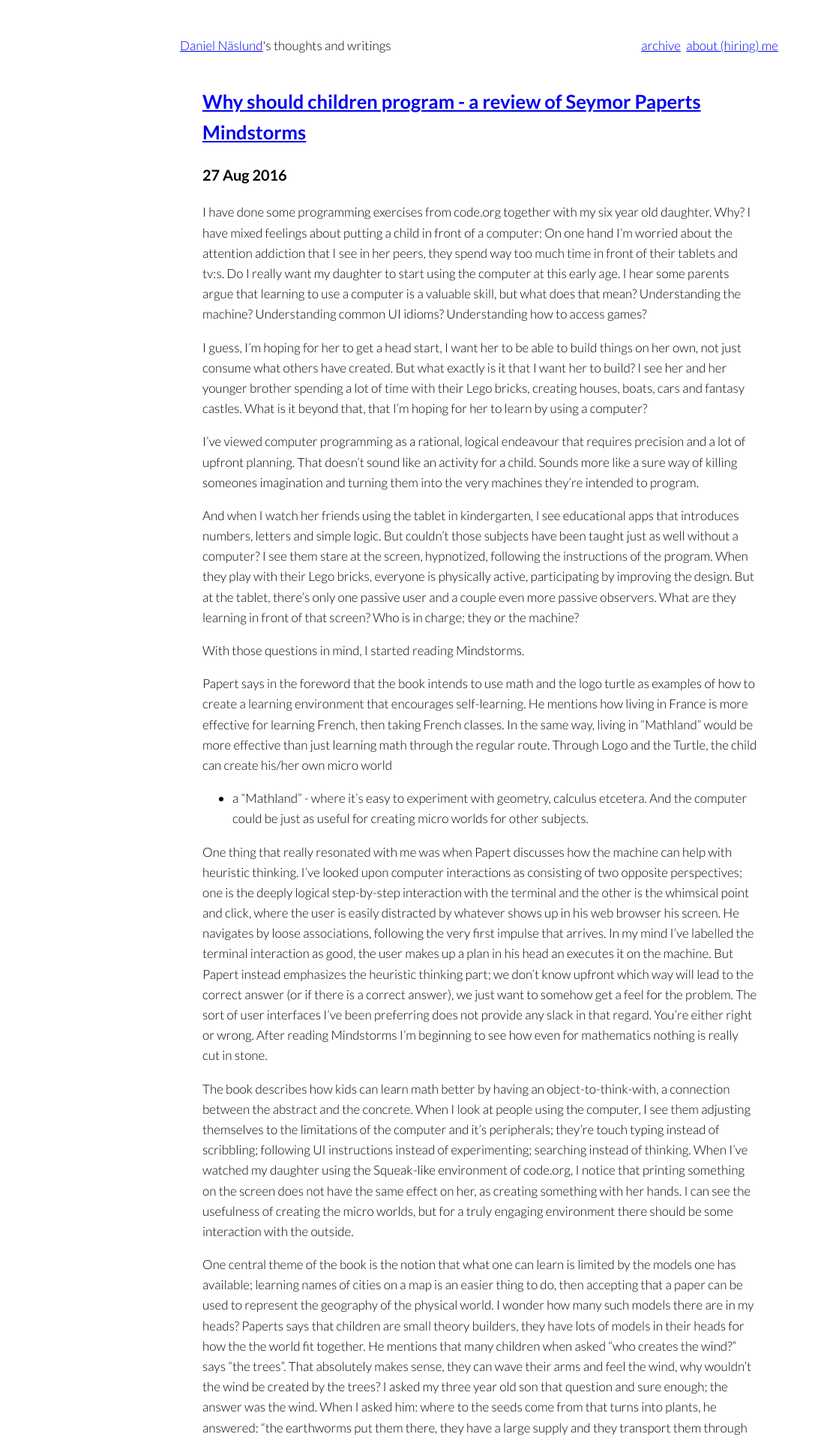
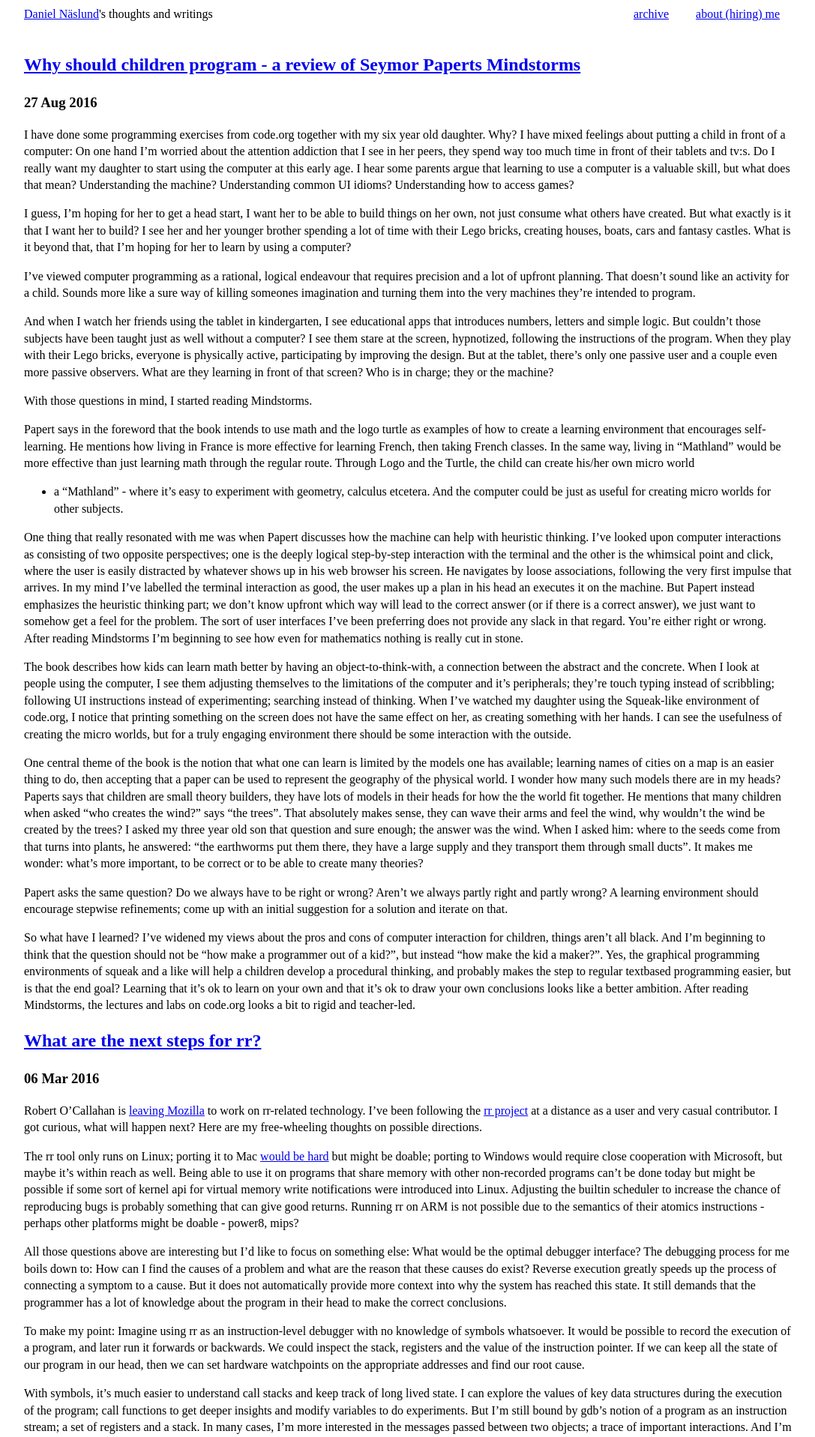
Before and after one commit to dannas/dannas.github.com, a Jekyll site: the page built from index.html, in a window 1280 px wide. Shown: the top 1917 px of the page at 75% size, without its empty margins (0-1087 px from the left). Built offline with Jekyll 4.4.1, drawn with Linux system fonts in a browser that asks for light colours; the list of posts is cut into pages by our own code.

Commit message:
Adjust the CSS.

```diff
--- a/stylesheets/styles.css
+++ b/stylesheets/styles.css
@@ -1,4 +1,3 @@
-@import url(https://fonts.googleapis.com/css?family=Lato:300italic,700italic,300,700);
 
 /*
  * TODO(dannas): Adjust font size and spacing with recommendations from http://typographyhandbook.com/ and
@@ -20,14 +19,14 @@ html {
 }
 
 html {
-  font:17px/25px Lato, "Helvetica Neue", Helvetica, Arial, sans-serif;
-  color: black
+  font-size: 100%;
 }
 
 body {
-  max-width:880px;
-  margin: 48px auto;
-  padding: 0 40px;
+  max-width: 67rem;
+  padding-left: 1.5rem;
+  padding-right: 1.5rem;
+  line-height: 1.4;
 }
 
 header {
@@ -36,9 +35,6 @@ header {
 
 section {
   clear: both;
-  padding-bottom:50px;
-  margin: 0 30px;
-  line-height: 1.6;
 }
 
 div.navigation {
@@ -50,8 +46,7 @@ footer {
 }
 
 header, div.navigation  {
-  height: 25px;
-  margin-bottom: 42px;
+  margin-bottom: 2.5rem;
 }
 
 div.navigation ul {
@@ -61,23 +56,15 @@ div.navigation ul {
 }
 
 div.navigation ul li {
-    margin: 0 2px;
+    margin-top: 0rem;
+    margin-bottom: 0rem;
+    margin-left: 1rem;
+    margin-right: 1rem;
     display: inline;
 
 pre, code {
-  font-family: 'Inconsolata', monospace;
+  font-family: monospace;
+  margin-bottom: 1.75rem;
+  margin-left: 4rem;
+  margin-right: 4rem;
 }
-
-pre {
-  margin-bottom: 13px;
-  margin-left: 4em;
-  margin-right: 4em;
-  padding: 5px;
-}
-
-code {
-  padding-bottom: 1px;
-  padding-top: 1px;
-  padding-left: 5px;
-  padding-right: 5px;
-}
```
